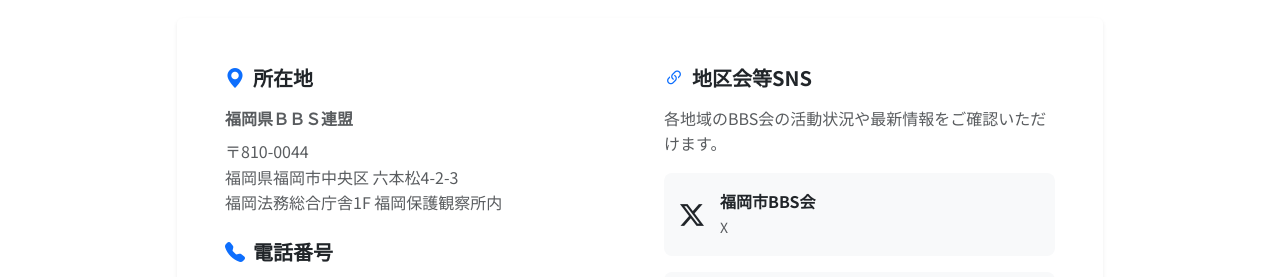
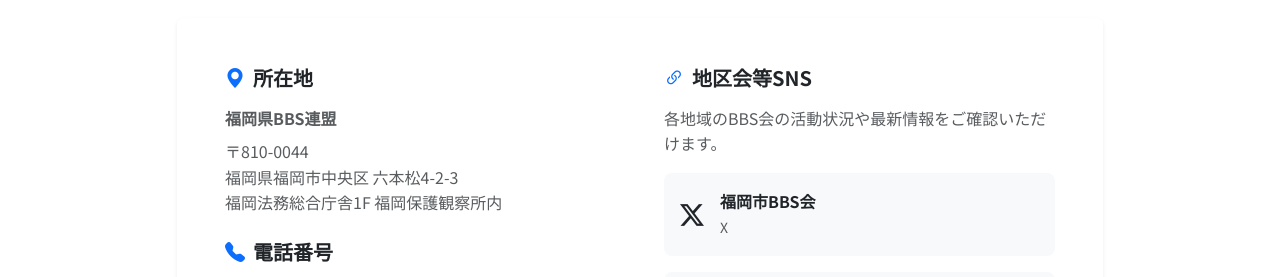
Before and after one commit to fukuokaprefbbs/fukuokaprefbbs.github.io, a Jekyll site: the page built from index.html, in a window 1280 px wide and 900 px high, scrolled down 1702 px. Shown: the part 154-431 px from the top of the window. Built offline with Jekyll 4.4.1, drawn with Linux system fonts in a browser that asks for light colours.

Commit message:
Update: 全角 -> 半角に

```diff
--- a/_data/site.yml
+++ b/_data/site.yml
@@ -25,7 +25,7 @@ social:
 
 # 所在地
 address:
-  organization: "福岡県ＢＢＳ連盟"
+  organization: "福岡県BBS連盟"
   postal_code: "810-0044"
   prefecture: "福岡県"
   city: "福岡市中央区"
```
